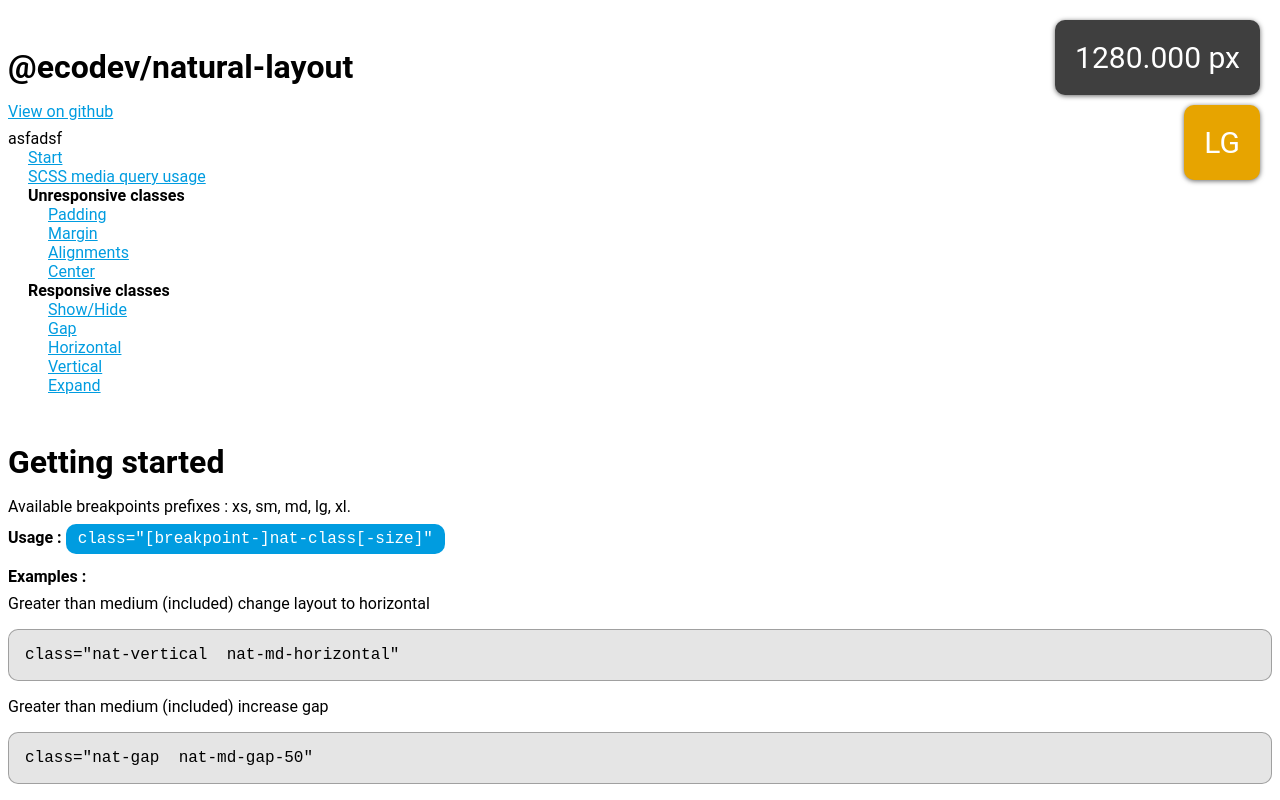
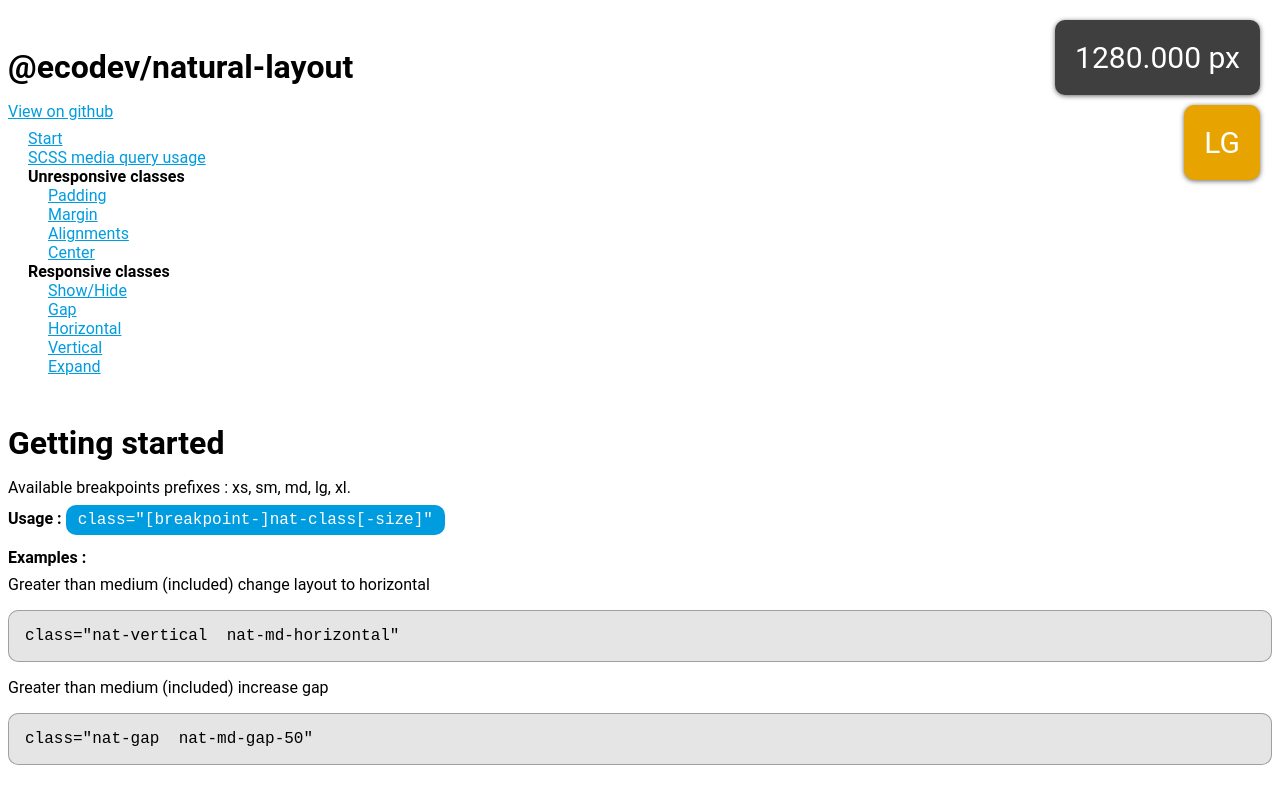
Before and after one commit to Ecodev/natural-layout, a website: page docs/index.html in a window 1280 px wide. Shown: the top 800 px of the page. Drawn offline with Linux system fonts and the light colour scheme.

Commit message:
Drop debug code

```diff
--- a/docs/index.html
+++ b/docs/index.html
@@ -29,8 +29,6 @@
 
         <h1>@ecodev/natural-layout</h1>
         <p><a href="https://github.com/Ecodev/natural-layout">View on github</a></p>
-
-        <div class="nat-md-show">asfadsf</div>
 
         <ul>
             <li><a href="#section-start">Start</a></li>
```
